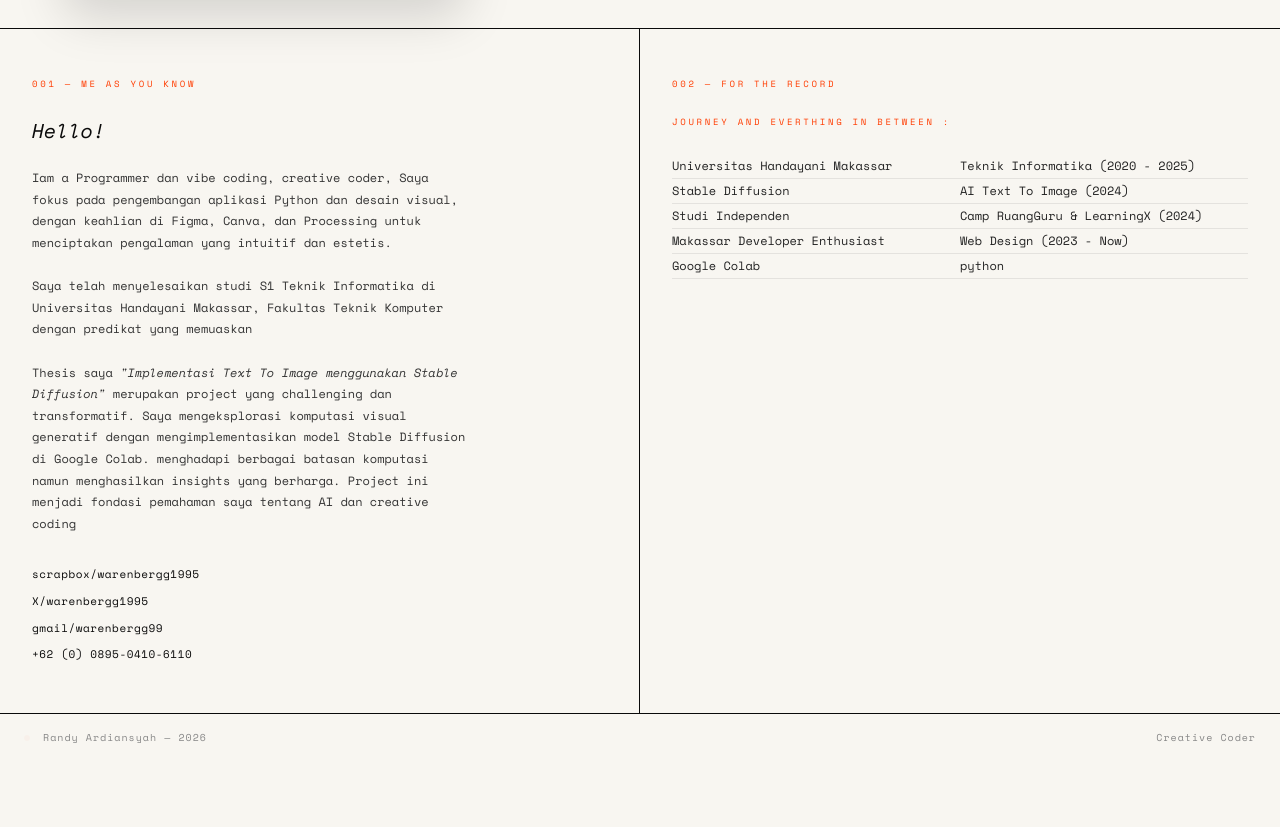
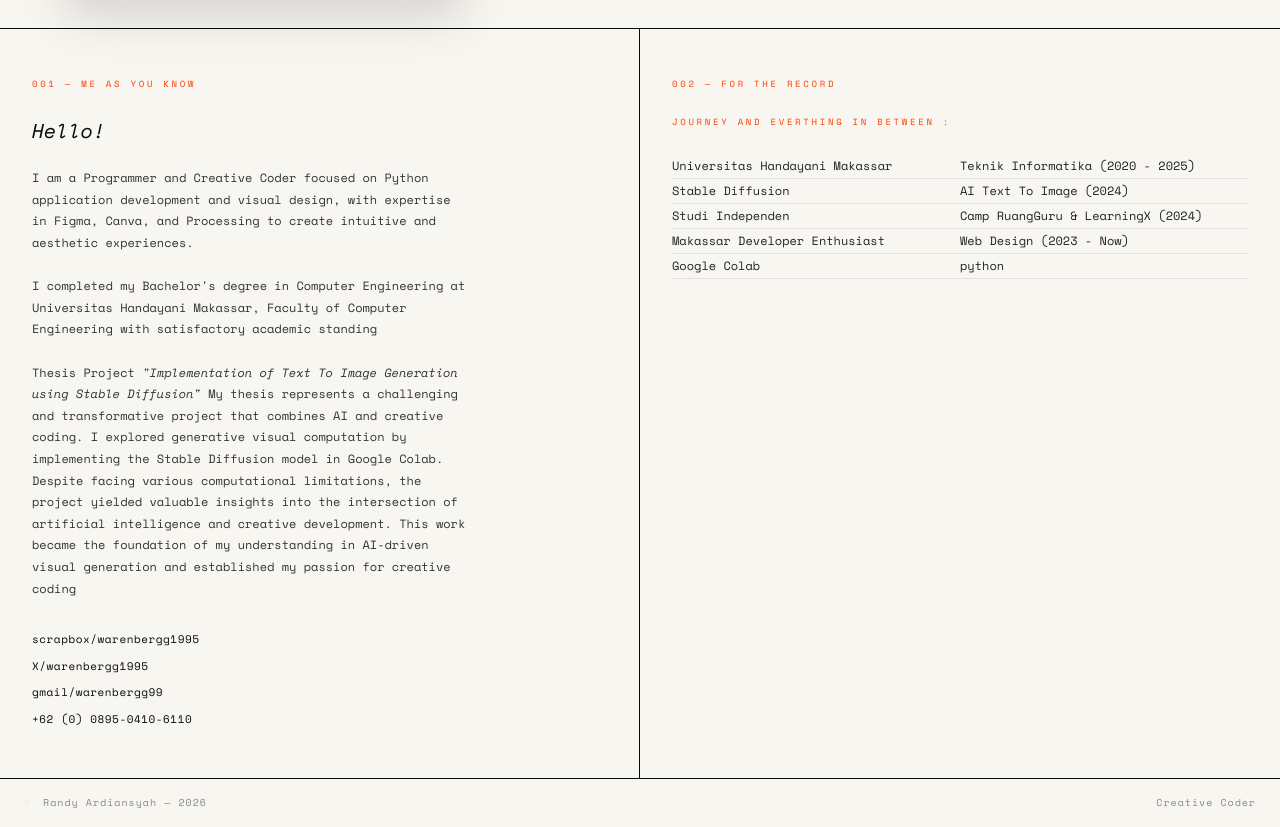
Before and after one commit to club20s/randyardiansyah, a Flask app: page / in a window 1280 px wide. Shown: the part 486-1313 px from the top of the page. Before the commit the page ends 1229 px from the top, so only its background shows below. Run offline with Flask 3, Linux system fonts and the light colour scheme.

Commit message:
new about

```diff
--- a/templates/index.html
+++ b/templates/index.html
@@ -59,15 +59,13 @@
             <span class="section-label">001 — Me as you know</span>
             <p class="about-greeting">Hello!</p>
             <div class="about-text">
-                <p> Iam a Programmer dan vibe coding,
-                creative coder, Saya fokus pada pengembangan aplikasi Python dan desain visual,
-                dengan keahlian di Figma, Canva, dan Processing untuk menciptakan pengalaman yang intuitif dan estetis.</p>
+                <p> I am a Programmer and Creative Coder focused on Python application development
+                and visual design, with expertise in Figma, Canva, and Processing to create intuitive and aesthetic experiences.</p>
                 <br>
-                <p>Saya telah menyelesaikan studi S1 Teknik Informatika di Universitas Handayani Makassar, Fakultas Teknik Komputer dengan predikat yang memuaskan</p>
+                <p>I completed my Bachelor's degree in Computer Engineering at Universitas Handayani Makassar, Faculty of Computer Engineering with satisfactory academic standing</p>
                 <br>
-                <p>Thesis saya <em>"Implementasi Text To Image menggunakan Stable Diffusion"</em> merupakan project yang challenging dan transformatif.
-                Saya mengeksplorasi komputasi visual generatif dengan mengimplementasikan model Stable Diffusion di Google Colab.
-                menghadapi berbagai batasan komputasi namun menghasilkan insights yang berharga. Project ini menjadi fondasi pemahaman saya tentang AI dan creative coding</p>
+                <p>Thesis Project <em>"Implementation of Text To Image Generation using Stable Diffusion"</em> My thesis represents a challenging and transformative project
+                that combines AI and creative coding. I explored generative visual computation by implementing the Stable Diffusion model in Google Colab. Despite facing various computational limitations, the project yielded valuable insights into the intersection of artificial intelligence and creative development. This work became the foundation of my understanding in AI-driven visual generation and established my passion for creative coding</p>
             </div>
             <div class="about-links">
                 <a href="https://scrapbox.io/WarenBergg1995/">scrapbox/warenbergg1995</a>
```
